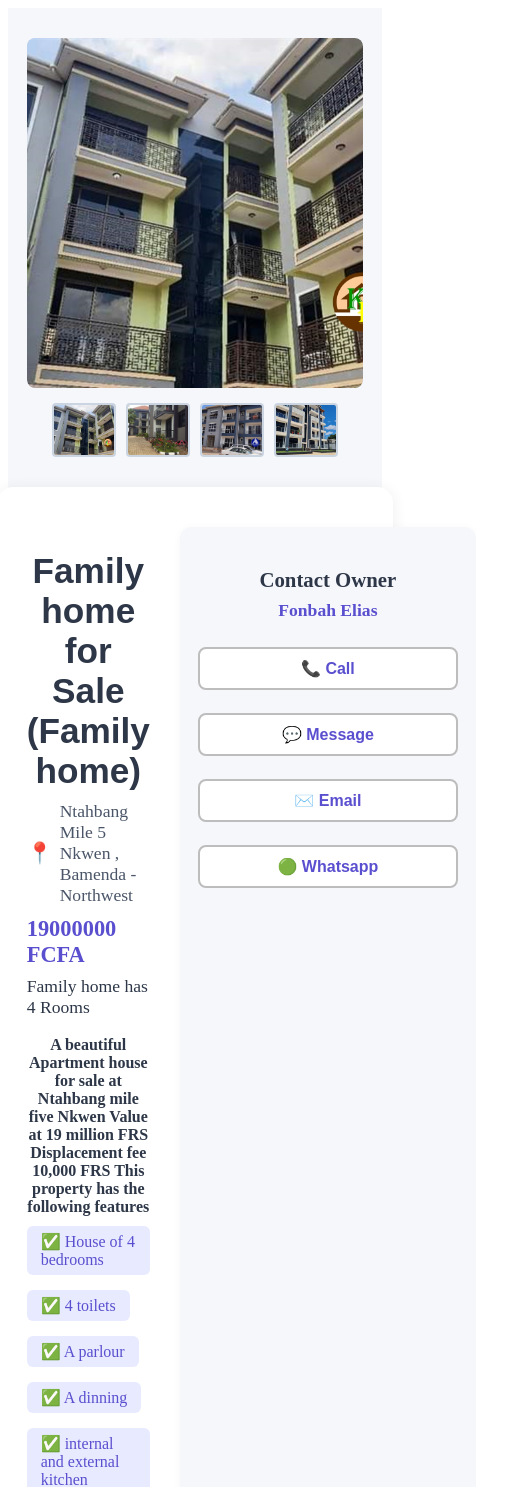
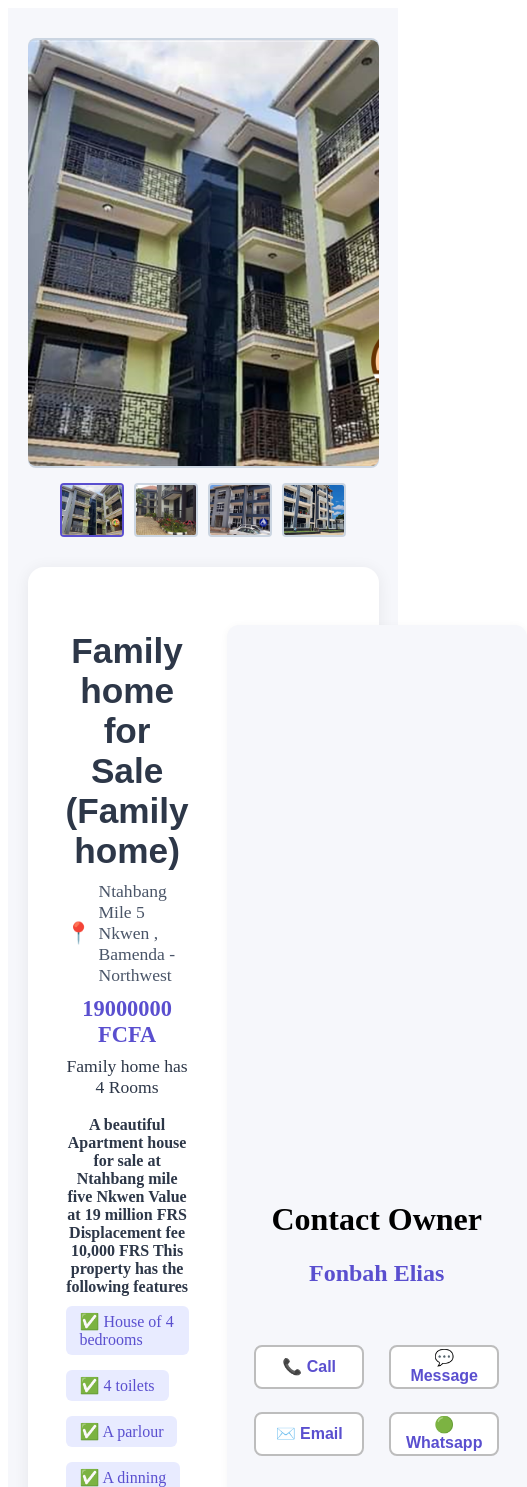
Before and after one commit to MbahLesky/Home-Finder, a React (Create React App) app: page /property/1 in a window 390 px wide. Shown: the top 1487 px of the page, 527 px wide, since content can reach past the window. Built offline with nearby package versions, Linux system fonts and the light colour scheme.

Commit message:
edited the image to slide show

```diff
--- a/src/pages/PropertyPage.jsx
+++ b/src/pages/PropertyPage.jsx
@@ -1,18 +1,32 @@
 import './propertypage.css';
 import Images from '../assets/index';
+import React, { useState } from 'react';
 
 const galleryImages = Images;
 
 function PropertyPage() {
+  const [mainIndex, setMainIndex] = useState(0);
+
+  const handleThumbnailClick = (idx) => {
+    setMainIndex(idx);
+  };
+
   return (
     <div className="propertypage-container">
       <div className="property-gallery">
         <div className="main-image">
-          <img src={galleryImages[0]} alt="Property" className="main-property-img" />
+          <img src={galleryImages[mainIndex]} alt="Property" className="main-property-img" />
         </div>
         <div className="gallery-thumbnails">
           {galleryImages.map((img, idx) => (
-            <img key={idx} src={img} alt={`Thumbnail ${idx + 1}`} className="thumbnail-img" />
+            <img
+              key={idx}
+              src={img}
+              alt={`Thumbnail ${idx + 1}`}
+              className="thumbnail-img"
+              onClick={() => handleThumbnailClick(idx)}
+              style={{ cursor: 'pointer', border: mainIndex === idx ? '2px solid var(--color-primary)' : undefined }}
+            />
           ))}
         </div>
       </div>
@@ -43,9 +57,9 @@ function PropertyPage() {
           </div>
         </div>
         <div className="property-contact">
-          <h2>Contact Owner</h2>
+          <h1>Contact Owner</h1>
           <div className="owner-name">Fonbah Elias</div>
-          <div className="contact-buttons">
+          <div className="contact-buttons contact-grid">
             <button className="contact-btn call">📞 Call</button>
             <button className="contact-btn message">💬 Message</button>
             <button className="contact-btn email">✉️ Email</button>
--- a/src/pages/propertypage.css
+++ b/src/pages/propertypage.css
@@ -1,3 +1,187 @@
+/* Responsive styles for mobile */
+
+@media (max-width: 768px) {
+    .propertypage-container {
+        width: 100vw;
+        min-width: 100vw;
+        padding-bottom: 20px;
+        box-sizing: border-box;
+    }
+    .property-gallery {
+        width: 100vw;
+        margin-top: 18px;
+    }
+    .main-image {
+        height: 200px;
+        border-radius: 6px;
+    }
+    order: 1;
+    .main-property-img {
+        max-width: 100vw;
+        height: 100%;
+        border-radius: 6px;
+    }
+    .gallery-thumbnails {
+        gap: 6px;
+        margin-top: 10px;
+    }
+    .thumbnail-img {
+        width: 40px;
+        height: 32px;
+        border-radius: 3px;
+    }
+    .property-info-card {
+        flex-direction: column;
+        padding: 18px 8px;
+        gap: 0;
+        width: 100vw;
+        margin-top: 18px;
+        border-radius: 10px;
+        box-sizing: border-box;
+    }
+    .property-info-main {
+        width: 100vw;
+        box-sizing: border-box;
+        padding: 0 8px 0 8px;
+    }
+    .property-info-main h1 {
+        font-size: 1.3rem;
+        margin-bottom: 6px;
+    }
+    .property-location {
+        font-size: 1rem;
+        margin-bottom: 6px;
+    }
+    order: 2;
+    .property-price {
+        font-size: 1.1rem;
+        margin-bottom: 5px;
+    }
+    .property-rooms {
+        font-size: 1rem;
+        margin-bottom: 10px;
+    }
+    .property-description p {
+        font-size: 0.95rem;
+        margin-bottom: 7px;
+    }
+    .features-list {
+        gap: 6px 10px;
+    }
+    .features-list li {
+        font-size: 0.95rem;
+        padding: 4px 8px;
+        border-radius: 4px;
+    }
+    .property-contact {
+        width: 100vw;
+        box-sizing: border-box;
+        margin-top: 18px;
+        min-width: unset;
+        padding: 14px 8px;
+        border-radius: 8px;
+    }
+    .property-contact h2 {
+        font-size: 1.05rem;
+        margin-bottom: 5px;
+    }
+    .owner-name {
+        font-size: 1rem;
+        margin-bottom: 10px;
+    }
+    .contact-btn {
+        padding: 7px 12px;
+        font-size: 0.95rem;
+        border-radius: 6px;
+    }
+}
+
+
+/* Responsive styles for mobile */
+
+@media (max-width: 768px) {
+    .propertypage-container {
+        padding-bottom: 20px;
+    }
+    .property-gallery {
+        width: 100%;
+        margin-top: 18px;
+    }
+    .main-image {
+        height: 200px;
+        border-radius: 6px;
+    }
+    .main-property-img {
+        max-width: 100%;
+        height: 100%;
+        border-radius: 6px;
+    }
+    .gallery-thumbnails {
+        gap: 6px;
+        margin-top: 10px;
+    }
+    .thumbnail-img {
+        width: 40px;
+        height: 32px;
+        border-radius: 3px;
+    }
+    .property-info-card {
+        flex-direction: column;
+        padding: 18px 8px;
+        gap: 18px;
+        width: 100%;
+        margin-top: 18px;
+        border-radius: 10px;
+    }
+    .property-info-main h1 {
+        font-size: 1.3rem;
+        margin-bottom: 6px;
+    }
+    .property-location {
+        font-size: 1rem;
+        margin-bottom: 6px;
+    }
+    .property-price {
+        font-size: 1.1rem;
+        margin-bottom: 5px;
+    }
+    .property-rooms {
+        font-size: 1rem;
+        margin-bottom: 10px;
+    }
+    .property-description p {
+        font-size: 0.95rem;
+        margin-bottom: 7px;
+    }
+    .features-list {
+        gap: 6px 10px;
+    }
+    .features-list li {
+        font-size: 0.95rem;
+        padding: 4px 8px;
+        border-radius: 4px;
+    }
+    .property-contact {
+        min-width: unset;
+        padding: 14px 6px;
+        border-radius: 8px;
+    }
+    .property-contact h2 {
+        font-size: 1.05rem;
+        margin-bottom: 5px;
+    }
+    .owner-name {
+        font-size: 1rem;
+        margin-bottom: 10px;
+    }
+    .contact-btn {
+        padding: 7px 12px;
+        font-size: 0.95rem;
+        border-radius: 6px;
+    }
+}
+
+
 /* Main container */
 
 .propertypage-container {
@@ -27,7 +211,7 @@
     display: flex;
     justify-content: center;
     align-items: center;
-    height: 350px;
+    height: 430px;
     border-radius: 8px;
     overflow: hidden;
 }
@@ -35,7 +219,7 @@
 .main-property-img {
     max-width: 900px;
     width: 100%;
-    height: 100%;
+    height: 99%;
     object-fit: cover;
     border-radius: 8px;
 }
@@ -74,7 +258,8 @@
 }
 
 .property-info-main {
-    flex: 2;
+    width: 100%;
+    box-sizing: border-box;
 }
 
 .property-info-main h1 {
@@ -88,6 +273,7 @@
 .property-location {
     display: flex;
     align-items: center;
+    justify-content: center;
     font-size: 1.1rem;
     color: var(--color-text-light);
     margin-bottom: 10px;
@@ -103,12 +289,14 @@
     font-weight: 700;
     color: var(--color-primary);
     margin-bottom: 8px;
+    text-align: center;
 }
 
 .property-rooms {
     font-size: 1.1rem;
     color: var(--color-text);
     margin-bottom: 18px;
+    text-align: center;
 }
 
 .property-description p {
@@ -145,12 +333,14 @@
     flex: 1;
     background: var(--color-bg);
     border-radius: 12px;
-    padding: 24px 18px;
+    padding: 6px 6px;
     display: flex;
     flex-direction: column;
     align-items: center;
+    justify-content: center;
     box-shadow: 0 1px 8px rgba(0, 0, 0, 0.04);
-    min-width: 260px;
+    min-width: 300px;
+    min-height: 20px;
 }
 
 .property-contact h2 {
@@ -161,10 +351,11 @@
 }
 
 .owner-name {
-    font-size: 1.1rem;
+    font-size: 1.5rem;
     font-weight: 600;
     color: var(--color-primary);
-    margin-bottom: 18px;
+    margin-bottom: 50px;
+    text-align: center;
 }
 
 .contact-buttons {
@@ -174,11 +365,26 @@
     justify-content: center;
 }
 
+.contact-grid {
+    display: grid;
+    grid-template-columns: 1fr 1fr;
+    grid-template-rows: 1fr 1fr;
+    gap: 10px;
+    width: 100%;
+    max-width: 260px;
+    justify-items: center;
+    align-items: center;
+}
+
 .contact-btn {
     background: #fff;
     border: 2px solid #bdbdbd;
     border-radius: 8px;
-    padding: 10px 18px;
+    width: 110px;
+    height: 44px;
+    display: flex;
+    align-items: center;
+    justify-content: center;
     font-size: 1rem;
     color: var(--color-primary);
     font-weight: 600;
@@ -190,4 +396,10 @@
 .contact-btn:hover {
     background: var(--color-primary-light);
     border-color: var(--color-primary);
+    justify-items: center;
+    align-items: center;
 }
+
+h2 {
+    font-size: 25px;
+}
```
Also changed, not shown: src/components/ImageSlideshow.jsx (added), src/components/ImageSlideshowModal.jsx (added).
